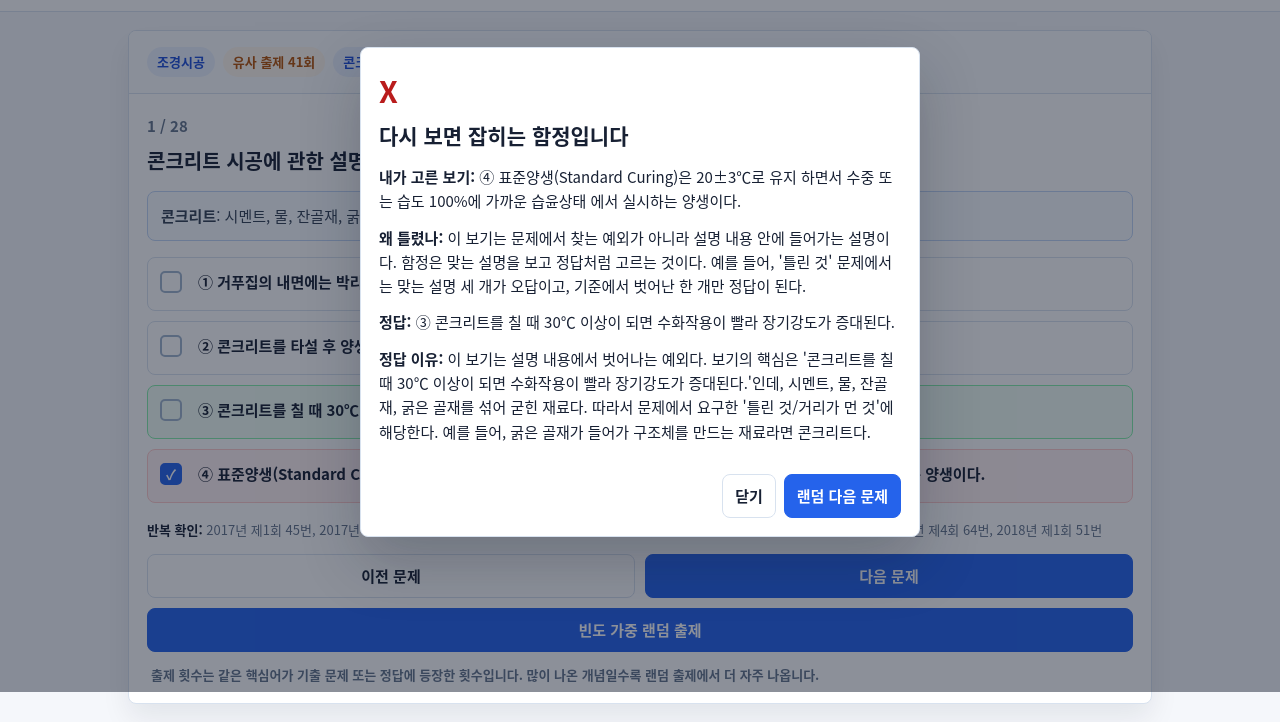
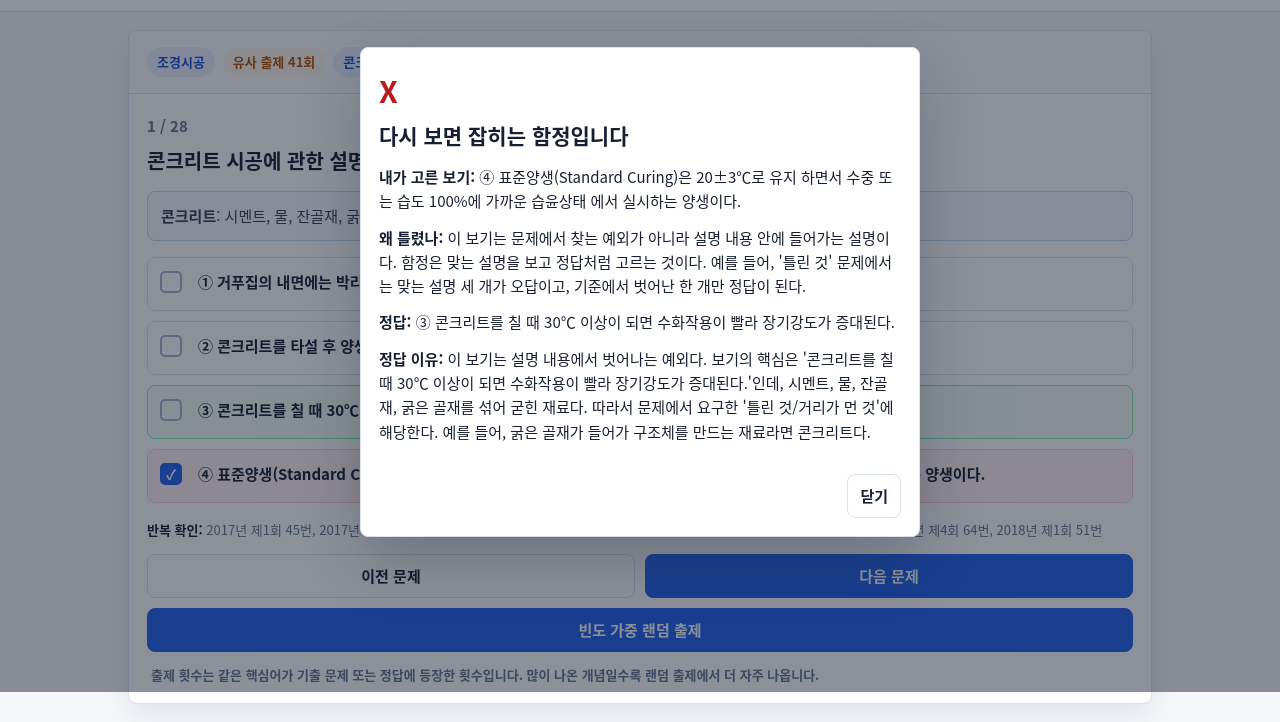
Before and after one commit to jeonmmingu/test_temp, a plain HTML site: page quiz.html in a window 1280 px wide. Both pictures are taken after a click on the button 640 px from the left and 584 px from the top of the page. Shown: the part 108-830 px from the top of the page. Drawn offline with Linux system fonts and the light colour scheme.

Commit message:
Hide random next button on wrong quiz answers

```diff
--- a/quiz.html
+++ b/quiz.html
@@ -330,6 +330,7 @@ function choose(choice) {
   modalMark.textContent = correct ? "O" : "X";
   modalMark.className = "result-mark " + (correct ? "ok" : "bad");
   modalTitle.textContent = correct ? "맞았습니다" : "다시 보면 잡히는 함정입니다";
+  modalNext.hidden = !correct;
   const chosenText = item.options[choice - 1];
   const answerText = item.options[item.answer - 1];
   if (correct) {
```
